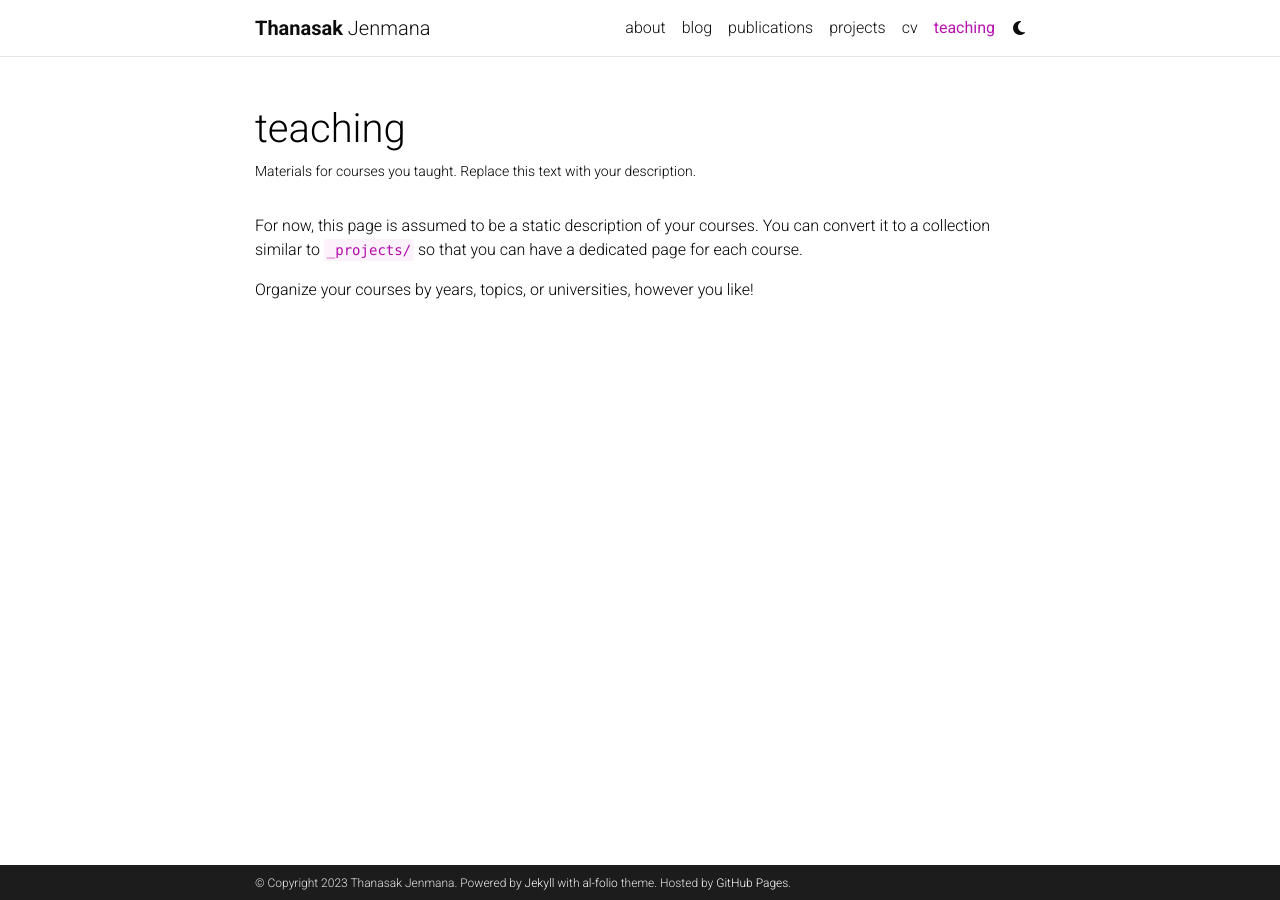
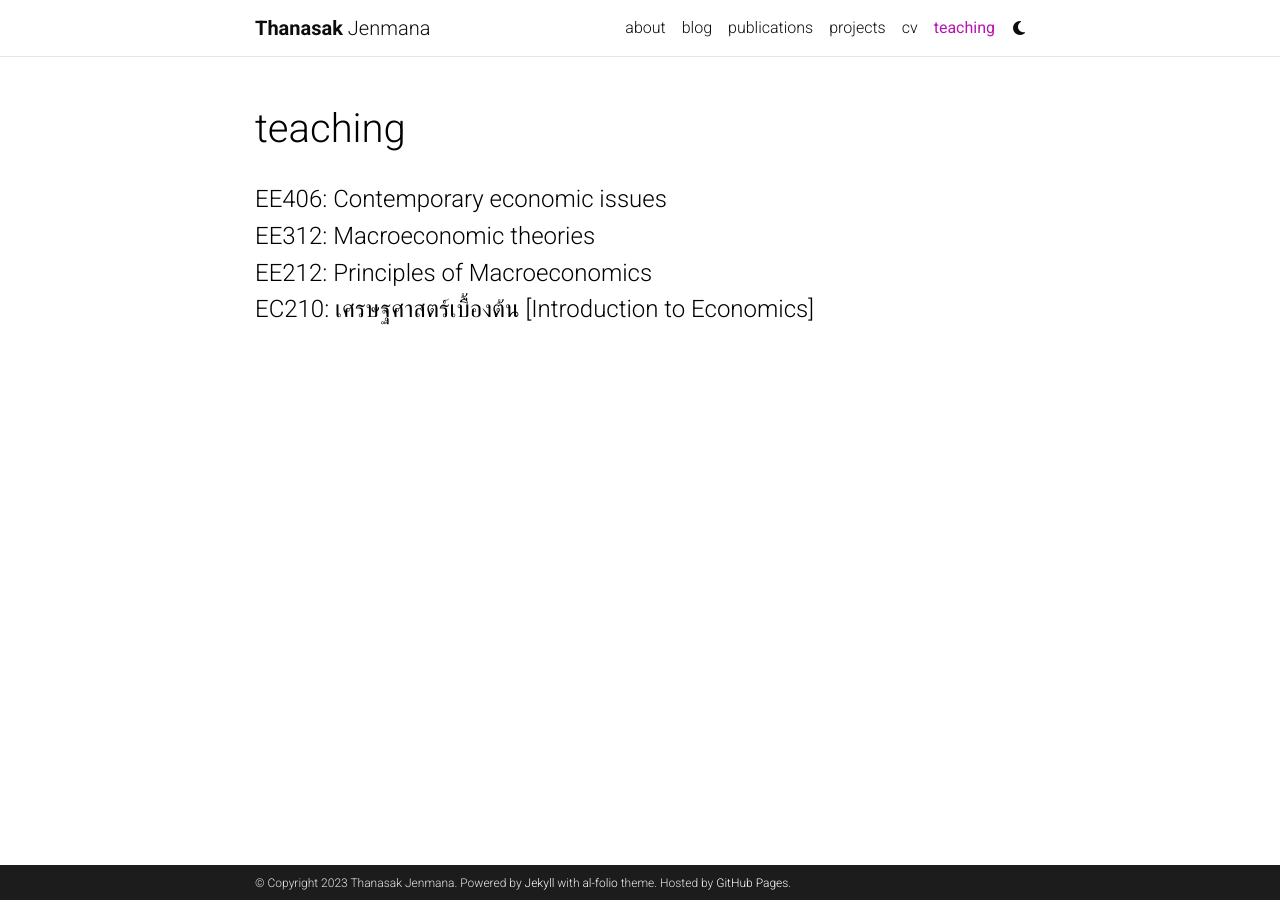
Before and after one commit to mjenmana/mjenmana.github.io, a Jekyll site: the page built from _pages/teaching.md, in a window 1280 px wide. Built offline with Jekyll 4.4.1, drawn with Linux system fonts in a browser that asks for light colours; comment, search, counter and statistics services are not loaded; a style sheet for code colours, icons or effects is not loaded.

Commit message:
Updating teaching.md

```diff
--- a/_pages/teaching.md
+++ b/_pages/teaching.md
@@ -2,11 +2,15 @@
 layout: page
 permalink: /teaching/
 title: teaching
-description: Materials for courses you taught. Replace this text with your description.
+description:
 nav: true
 nav_order: 5
 ---
 
-For now, this page is assumed to be a static description of your courses. You can convert it to a collection similar to `_projects/` so that you can have a dedicated page for each course.
+#### EE406: Contemporary economic issues
 
-Organize your courses by years, topics, or universities, however you like!
+#### EE312: Macroeconomic theories
+
+#### EE212: Principles of Macroeconomics
+
+#### EC210: เศรษฐศาสตร์เบื้องต้น [Introduction to Economics]
```
